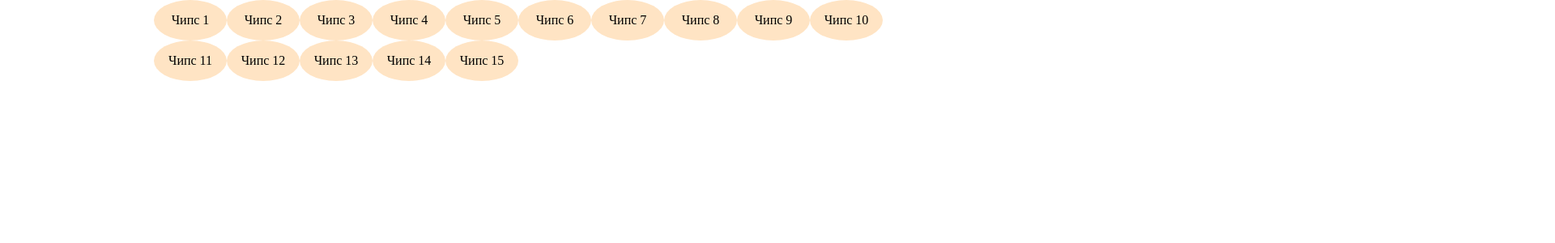
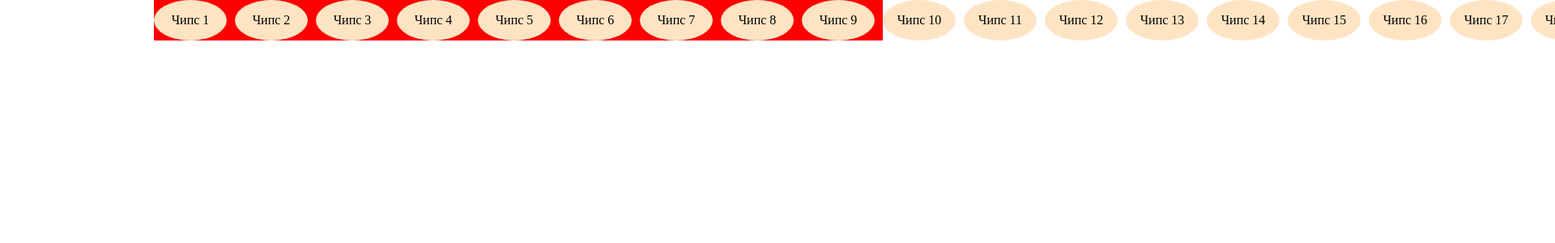
Before and after one commit to 0nlyssslatts/chips, a React app: page / in a window 1280 px wide. Shown: the top 300 px of the page at 81% size, 1920 px wide, since content can reach past the window. Built offline with nearby package versions, Linux system fonts and the light colour scheme.

Commit message:
Поправил стили

```diff
--- a/src/app/index.scss
+++ b/src/app/index.scss
@@ -5,7 +5,8 @@
 }
 
 .app {
-    width: 100%;
     display: flex;
-    justify-content: center;
+    max-width: 900px;
+    margin: 0 auto;
+    background-color: red;
 }
--- a/src/components/ChipsWrapper/ChipsWrapper.module.scss
+++ b/src/components/ChipsWrapper/ChipsWrapper.module.scss
@@ -1,6 +1,6 @@
 .ChipsWrapper {
-    max-width: 900px;
     display: flex;
     flex-direction: row;
-    flex-wrap: wrap;
+    flex: 0 0 auto;
+    gap: 10px;
 }
--- a/src/components/ChipsWrapper/ChipsWrapper.tsx
+++ b/src/components/ChipsWrapper/ChipsWrapper.tsx
@@ -6,7 +6,7 @@ interface ChipsWrapperProps {
     className?: string;
 }
 
-const arr = [1, 2, 3, 4, 5, 6, 7, 8, 9, 10, 11, 12, 13, 14, 15];
+const arr = [1, 2, 3, 4, 5, 6, 7, 8, 9, 10, 11, 12, 13, 14, 15, 16, 17, 18, 19, 20];
 
 export const ChipsWrapper = ({ className }: ChipsWrapperProps) => {
     return (
```
